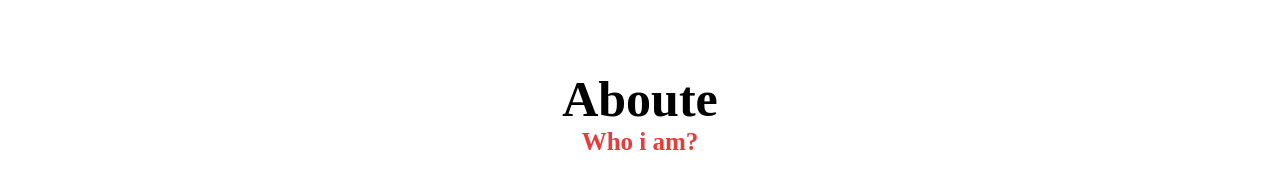
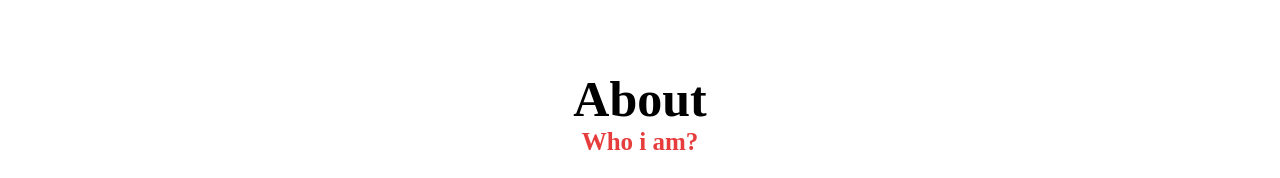
Before and after one commit to alamin853/Portfolio, a plain HTML site: page index.html in a window 1280 px wide. Shown: the part 830-1008 px from the top of the page. Drawn offline with nearby package versions, Linux system fonts and the light colour scheme.

Commit message:
portfolio

```diff
--- a/index.html
+++ b/index.html
@@ -32,7 +32,7 @@
 
     <section id="about">
         <div class="section-info">
-            <h1>Aboute</h1>
+            <h1>About</h1>
             <p>Who i am?</p>
         </div>
 
```
